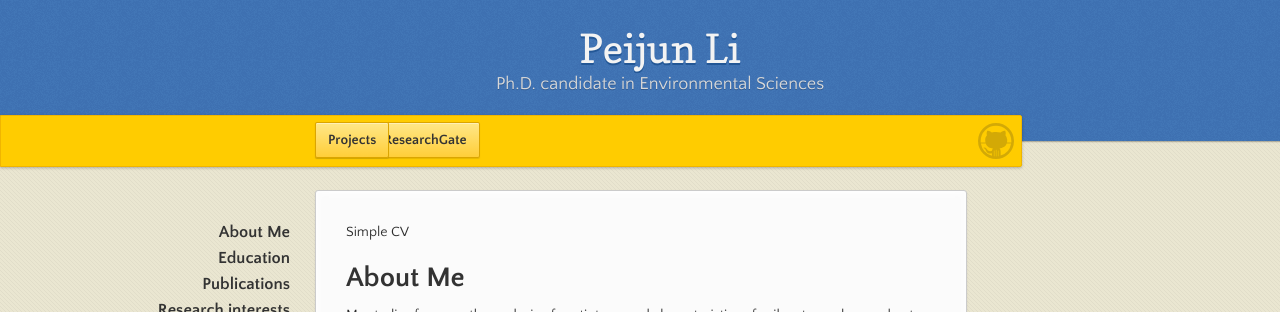
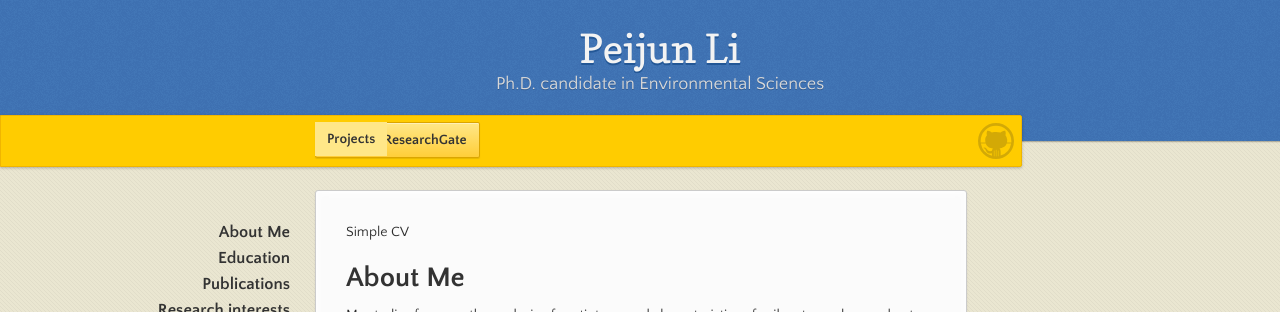
Before and after one commit to PercyLeeMaxWell/PercyLeeMaxWell.github.io, a Jekyll site: the page built from index.md, in a window 1280 px wide. Shown: the top 312 px of the page. Built offline with Jekyll 4.4.1, drawn with Linux system fonts in a browser that asks for light colours.

Commit message:
Update default.html

```diff
--- a/_layouts/default.html
+++ b/_layouts/default.html
@@ -25,7 +25,7 @@
       <div id="banner">
         <span id="logo"></span>
         <a href="https://www.researchgate.net/profile/Peijun-Li-3/research" class="button fork1"><strong>View On ResearchGate</strong></a>
-        <a href="Research.md" class="button fork1 fork2"><strong>Projects</strong></a>
+        <a href="Research.md" class="fork1 fork2"><strong>Projects</strong></a>
         {% if site.show_downloads %}
           <div class="downloads">
             <span>Downloads:</span>
```
